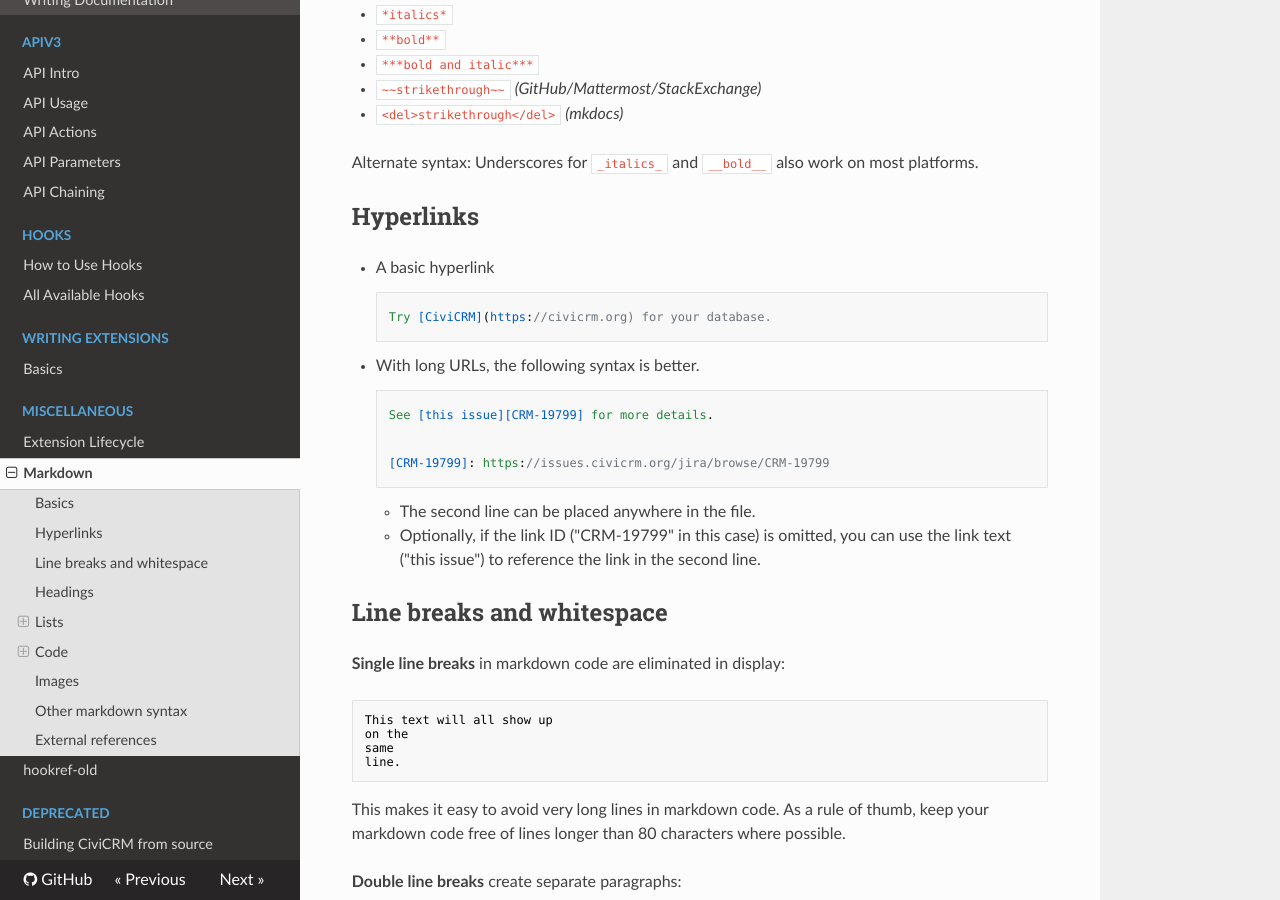
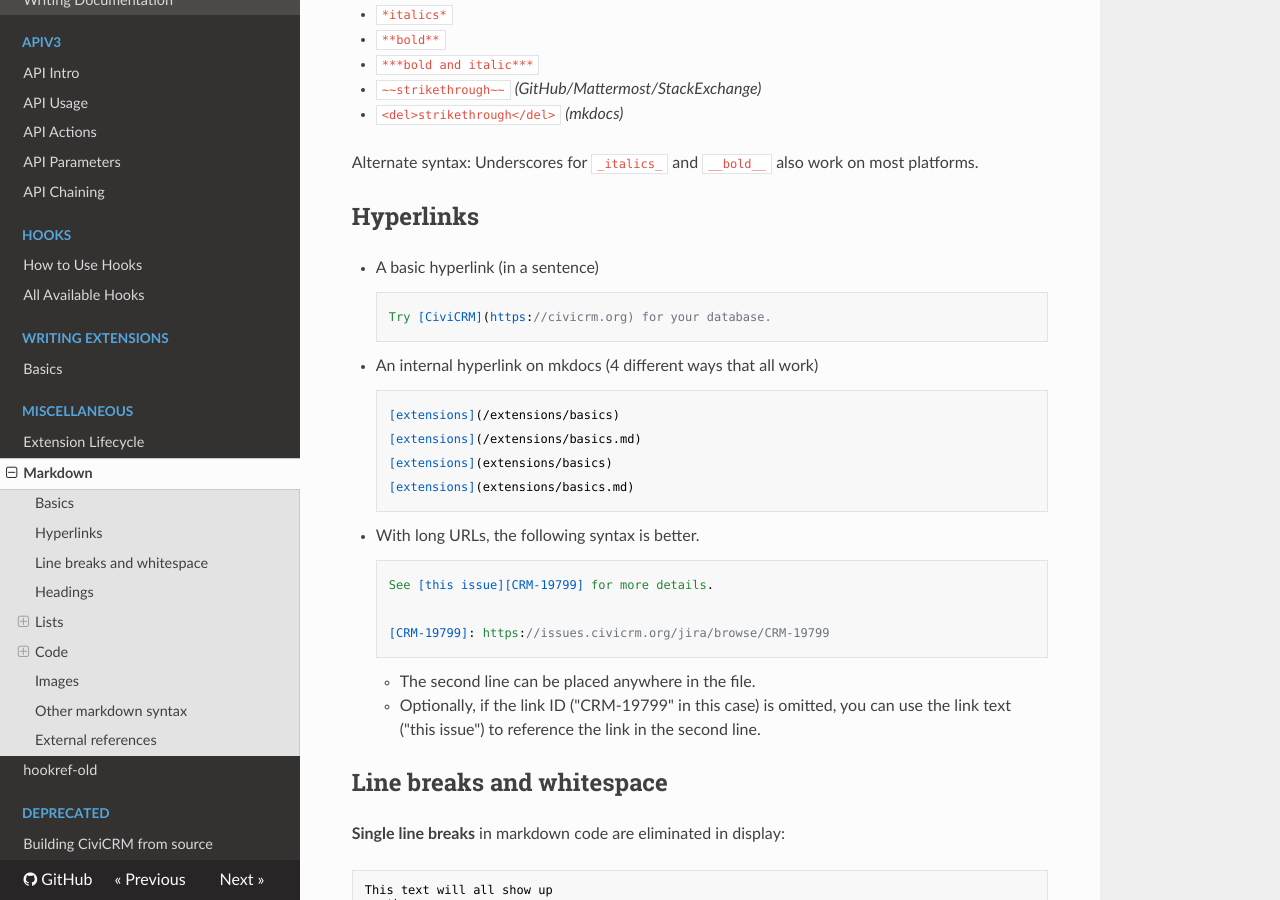
Before and after one commit to civicrm/civicrm-dev-docs, an MkDocs documentation site: the page built from docs/markdownrules.md, in a window 1280 px wide and 900 px high, scrolled down 502 px. Built offline with MkDocs 1.6.1, drawn with Linux system fonts in a browser that asks for light colours; nearby versions of some CDN libraries; old or Windows-style settings are respelled for this version of MkDocs.

Commit message:
markdown for how to create internal hyperlinks on mkdocs

```diff
--- a/docs/markdownrules.md
+++ b/docs/markdownrules.md
@@ -30,9 +30,16 @@ platforms.
 
 ## Hyperlinks
 
--   A basic hyperlink
+-   A basic hyperlink (in a sentence)
 
         Try [CiviCRM](https://civicrm.org) for your database.
+
+-   An internal hyperlink on mkdocs (4 different ways that all work)
+
+        [extensions](/extensions/basics)
+        [extensions](/extensions/basics.md)
+        [extensions](extensions/basics)
+        [extensions](extensions/basics.md)
 
 -   With long URLs, the following syntax is better.
 
```
